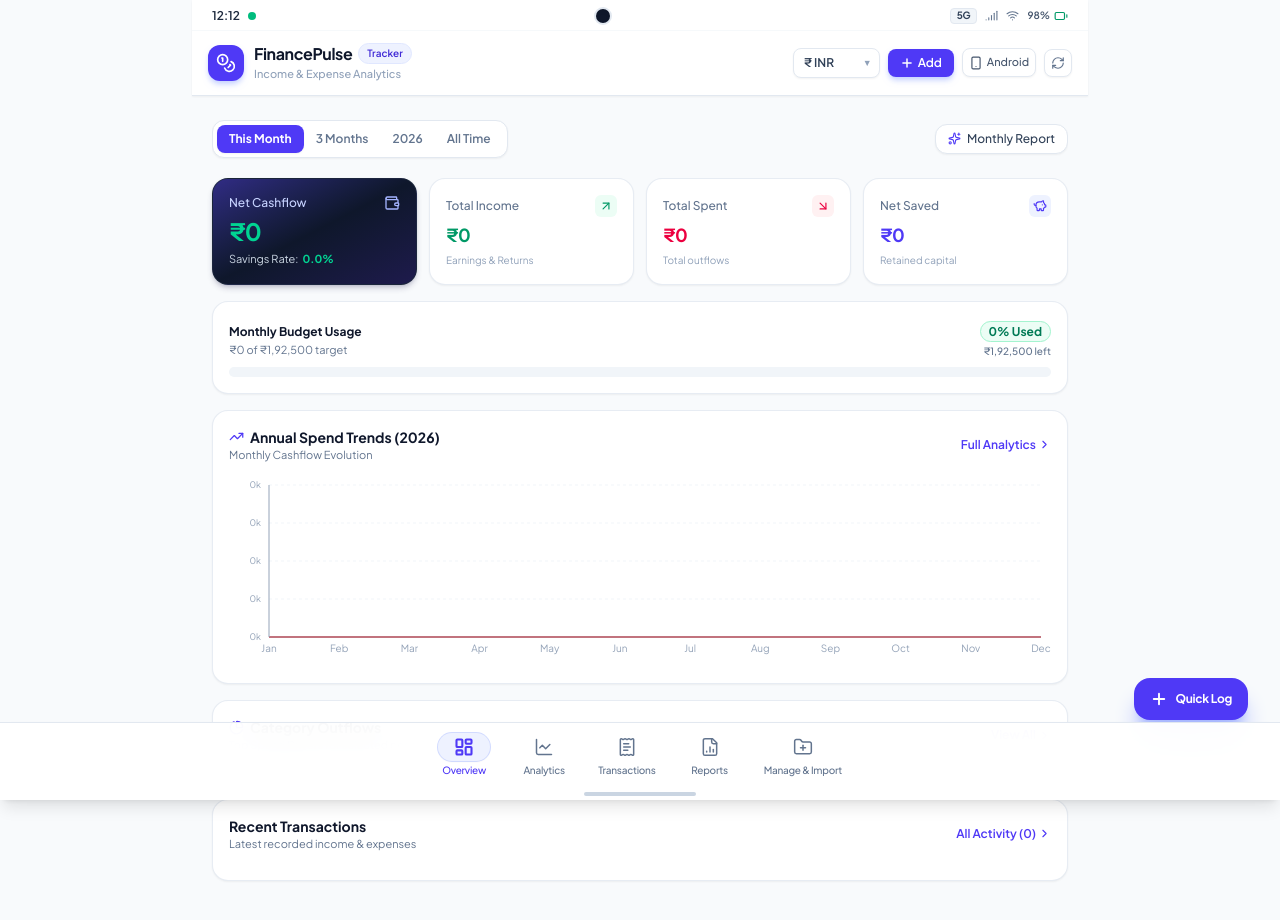
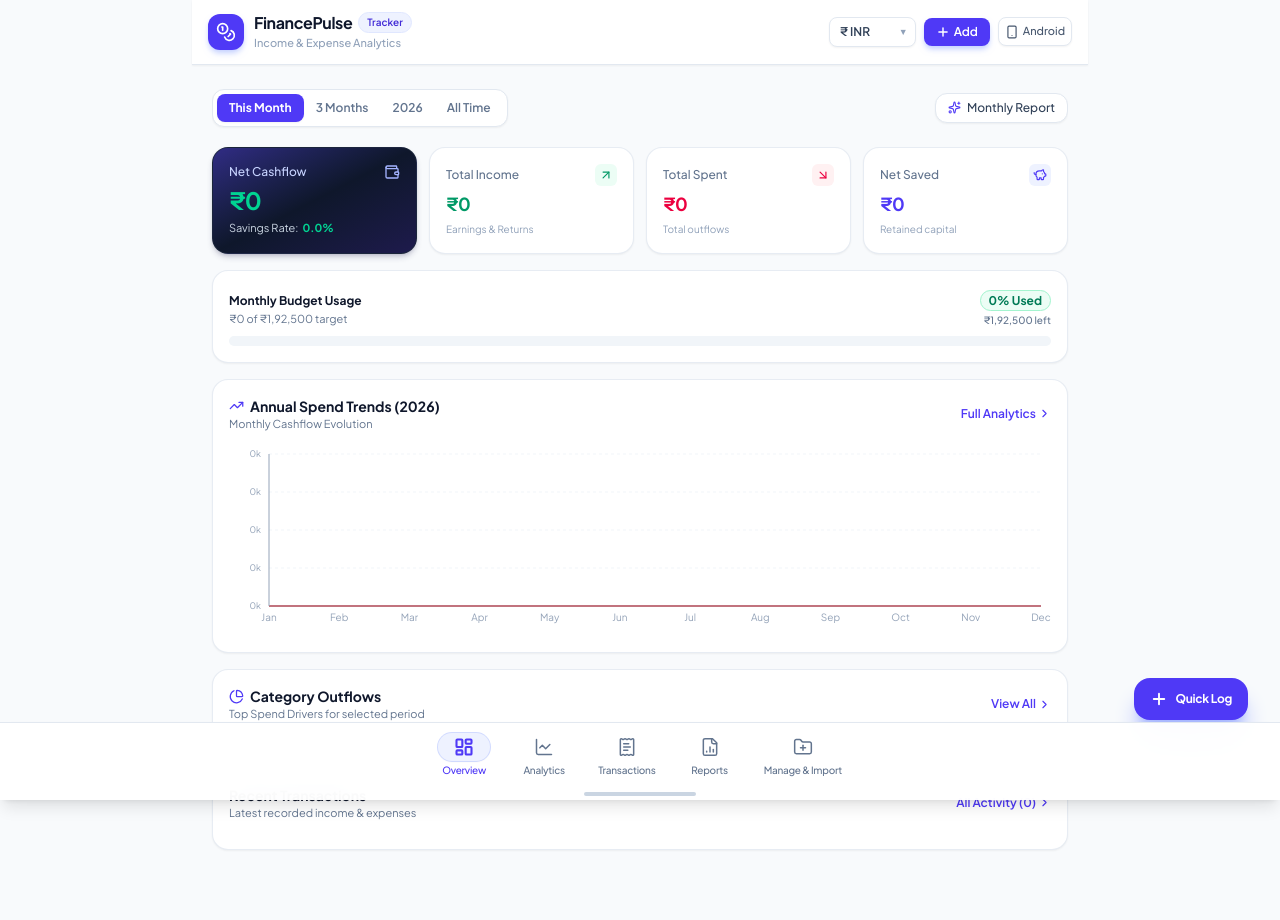
Before and after one commit to prashantkumar112/Expense-Tracker, a React (Vite) app: page / in a window 1280 px wide. Shown: the top 920 px of the page. Built offline with nearby package versions, Linux system fonts and the light colour scheme.

Commit message:
refactor: remove sample data utilities
Remove functionality and UI elements related to resetting the application to sample data to streamline the data management experience.

```diff
--- a/src/App.tsx
+++ b/src/App.tsx
@@ -5,7 +5,6 @@
   getStoredCategories,
   getStoredCurrency,
   getStoredTransactions,
-  resetToSampleData,
   setStoredCategories,
   setStoredCurrency,
   setStoredTransactions,
@@ -172,14 +171,6 @@
     setActiveTab('transactions');
   };
 
-  // Reset to Sample Data
-  const handleResetSample = () => {
-    const { transactions: sampleTxs, categories: sampleCats } = resetToSampleData();
-    setTransactions(sampleTxs);
-    setCategories(sampleCats);
-    showToast('Multi-year historical sample data reloaded.');
-  };
-
   // Clear all
   const handleClearAll = () => {
     clearAllData();
@@ -217,7 +208,6 @@
           isPhoneFrame={isPhoneFrame}
           onTogglePhoneFrame={() => setIsPhoneFrame(!isPhoneFrame)}
           onQuickAdd={() => handleOpenAddModal('expense')}
-          onResetSampleData={handleResetSample}
         />
 
         {/* Main Content Area */}
@@ -272,7 +262,6 @@
               onUpdateCategory={handleUpdateCategory}
               onDeleteCategory={handleDeleteCategory}
               onImportTransactions={handleImportTransactions}
-              onResetSampleData={handleResetSample}
               onClearAllData={handleClearAll}
             />
           )}
--- a/src/components/AndroidHeader.tsx
+++ b/src/components/AndroidHeader.tsx
@@ -1,13 +1,8 @@
-import React, { useState, useEffect } from 'react';
+import React from 'react';
 import {
-  Wifi,
-  Battery,
-  Signal,
   Coins,
   Smartphone,
   Maximize2,
-  Sparkles,
-  RefreshCw,
   Plus,
 } from 'lucide-react';
 import { CurrencyConfig, SUPPORTED_CURRENCIES } from '../utils/storage';
@@ -18,7 +13,6 @@
   isPhoneFrame: boolean;
   onTogglePhoneFrame: () => void;
   onQuickAdd: () => void;
-  onResetSampleData: () => void;
 }
 
 export const AndroidHeader: React.FC<AndroidHeaderProps> = ({
@@ -27,45 +21,9 @@
   isPhoneFrame,
   onTogglePhoneFrame,
   onQuickAdd,
-  onResetSampleData,
 }) => {
-  const [currentTime, setCurrentTime] = useState('09:41');
-
-  useEffect(() => {
-    const updateTime = () => {
-      const now = new Date();
-      const hours = now.getHours().toString().padStart(2, '0');
-      const minutes = now.getMinutes().toString().padStart(2, '0');
-      setCurrentTime(`${hours}:${minutes}`);
-    };
-    updateTime();
-    const interval = setInterval(updateTime, 30000);
-    return () => clearInterval(interval);
-  }, []);
-
   return (
     <header className="sticky top-0 z-30 bg-white/95 backdrop-blur-md border-b border-slate-200 shadow-xs">
-      {/* Android Status Bar (Material 3) */}
-      <div className="px-5 pt-2 pb-1.5 flex items-center justify-between text-xs text-slate-500 font-medium select-none border-b border-slate-100/60">
-        <div className="flex items-center gap-2">
-          <span className="font-semibold text-slate-800">{currentTime}</span>
-          <div className="w-2 h-2 rounded-full bg-emerald-500 animate-pulse hidden sm:block" />
-        </div>
-
-        {/* Camera Punchhole illusion for Phone Frame */}
-        <div className="w-3.5 h-3.5 rounded-full bg-slate-900 ring-2 ring-slate-200 shadow-inner hidden md:block" />
-
-        <div className="flex items-center gap-2 text-slate-600">
-          <span className="text-[10px] px-1.5 py-0.2 rounded bg-slate-100 text-slate-700 font-bold tracking-tight border border-slate-200">5G</span>
-          <Signal size={13} className="text-slate-500" />
-          <Wifi size={13} className="text-slate-500" />
-          <div className="flex items-center gap-1">
-            <span className="text-[10px] font-semibold text-slate-600">98%</span>
-            <Battery size={14} className="text-emerald-600" />
-          </div>
-        </div>
-      </div>
-
       {/* Main App Top Bar */}
       <div className="px-4 py-3 flex items-center justify-between gap-3">
         <div className="flex items-center gap-2.5">
@@ -130,15 +88,6 @@
             {isPhoneFrame ? <Maximize2 size={14} /> : <Smartphone size={14} />}
             <span className="text-[11px] font-medium hidden md:inline">{isPhoneFrame ? 'Full' : 'Android'}</span>
           </button>
-
-          {/* Reset Sample Data */}
-          <button
-            onClick={onResetSampleData}
-            className="p-1.5 rounded-lg bg-white text-slate-500 hover:text-slate-800 hover:bg-slate-50 border border-slate-200 shadow-xs transition-colors cursor-pointer"
-            title="Reset / Reload Historical Sample Data"
-          >
-            <RefreshCw size={14} />
-          </button>
         </div>
       </div>
     </header>
--- a/src/components/CategoriesAndImportView.tsx
+++ b/src/components/CategoriesAndImportView.tsx
@@ -40,7 +40,6 @@
   onUpdateCategory: (cat: Category) => void;
   onDeleteCategory: (id: string) => void;
   onImportTransactions: (txs: Transaction[], newCategories?: Category[]) => void;
-  onResetSampleData: () => void;
   onClearAllData: () => void;
 }
 
@@ -66,7 +65,6 @@
   onUpdateCategory,
   onDeleteCategory,
   onImportTransactions,
-  onResetSampleData,
   onClearAllData,
 }) => {
   const [subTab, setSubTab] = useState<'categories' | 'import_files' | 'cloud_sync' | 'data_tools'>('categories');
@@ -1070,31 +1068,15 @@
           <div className="p-4 rounded-2xl bg-white border border-slate-200/80 shadow-xs space-y-3">
             <h2 className="text-sm font-bold text-slate-900 flex items-center gap-1.5">
               <Database size={16} className="text-indigo-600" />
-              Historical Data & Reset Utilities
+              Data & Storage Utilities
             </h2>
-
-            {/* Quick reload sample data */}
-            <div className="p-3.5 rounded-xl bg-slate-50 border border-slate-200/80 flex items-center justify-between">
-              <div>
-                <div className="text-xs font-semibold text-slate-800">Load Multi-Year Historical Dataset</div>
-                <div className="text-[10px] text-slate-500">
-                  Pre-loads realistic 2024, 2025, and 2026 data across all 15 categories for instant YoY comparison.
-                </div>
-              </div>
-              <button
-                onClick={onResetSampleData}
-                className="px-3 py-1.5 rounded-xl bg-indigo-50 hover:bg-indigo-100 text-indigo-700 border border-indigo-200 text-xs font-bold cursor-pointer transition-colors shadow-xs"
-              >
-                Reload Sample
-              </button>
-            </div>
 
             {/* Clear All Data */}
             <div className="p-3.5 rounded-xl bg-rose-50 border border-rose-200 flex items-center justify-between">
               <div>
                 <div className="text-xs font-semibold text-rose-700">Clear All Transactions</div>
                 <div className="text-[10px] text-slate-500">
-                  Wipes stored history from local storage.
+                  Wipes stored transaction records from local storage.
                 </div>
               </div>
               <button
```
